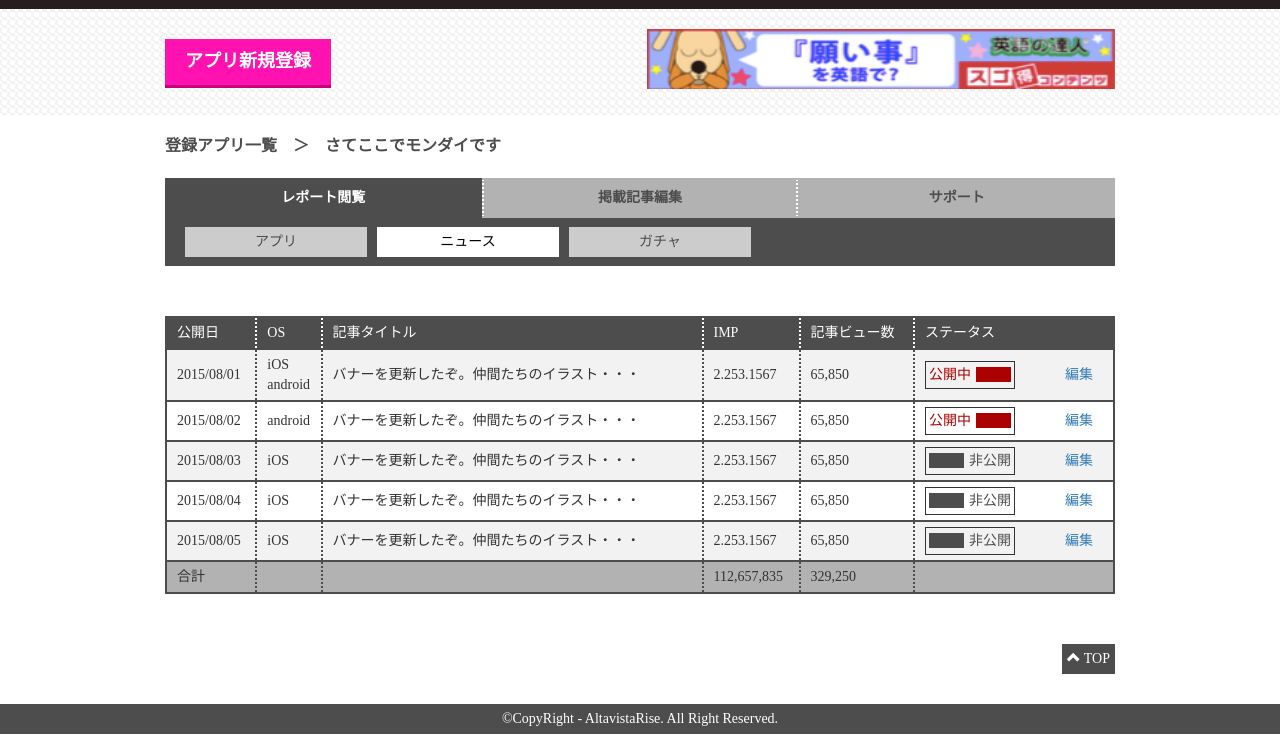
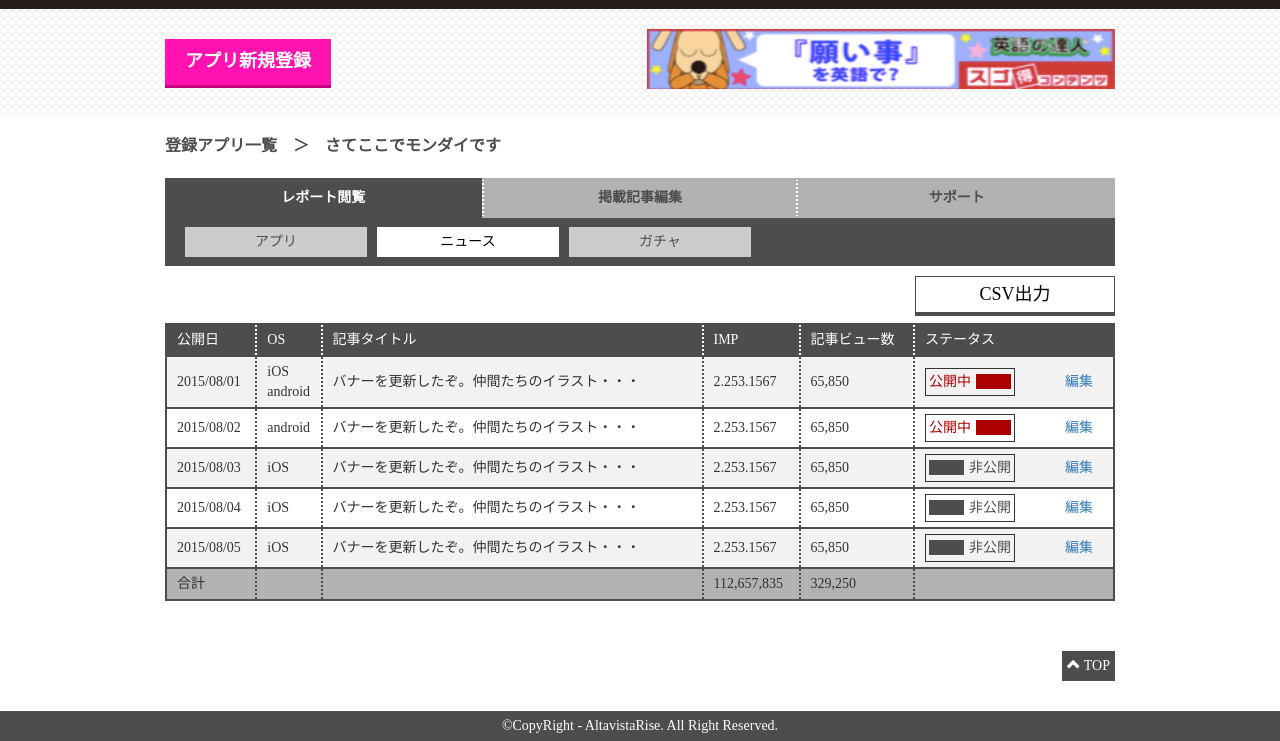
Before and after one commit to cider-sk/appligate-admin, a plain HTML site: page app-single.html in a window 1280 px wide. Both pictures are taken after a click on the link "ニュース". Shown: the part 81-822 px from the top of the page. Drawn offline with Linux system fonts and the light colour scheme.

Commit message:
20151009-2

```diff
--- a/app-single.html
+++ b/app-single.html
@@ -187,8 +187,10 @@
                                     </div><!-- /#myOsTabContent -->
                                 </div><!-- /#subtab1 -->
                                 <div class="tab-pane fade" id="subtab2">
+                                    <div class="button-link csv">
+                                        <a href="#">CSV出力</a>
+                                    </div>
                                     <table class="report news-table">
-
                                         <tr class="title">
                                             <td>公開日</td>
                                             <td>OS</td>
--- a/css/style.css
+++ b/css/style.css
@@ -326,7 +326,7 @@ form[name="end"]{
 }
 .csv{
     float:right;
-    width:120px;
+    width:200px;
 }
 .csv a{
     border:1px solid #4d4d4d;
```
